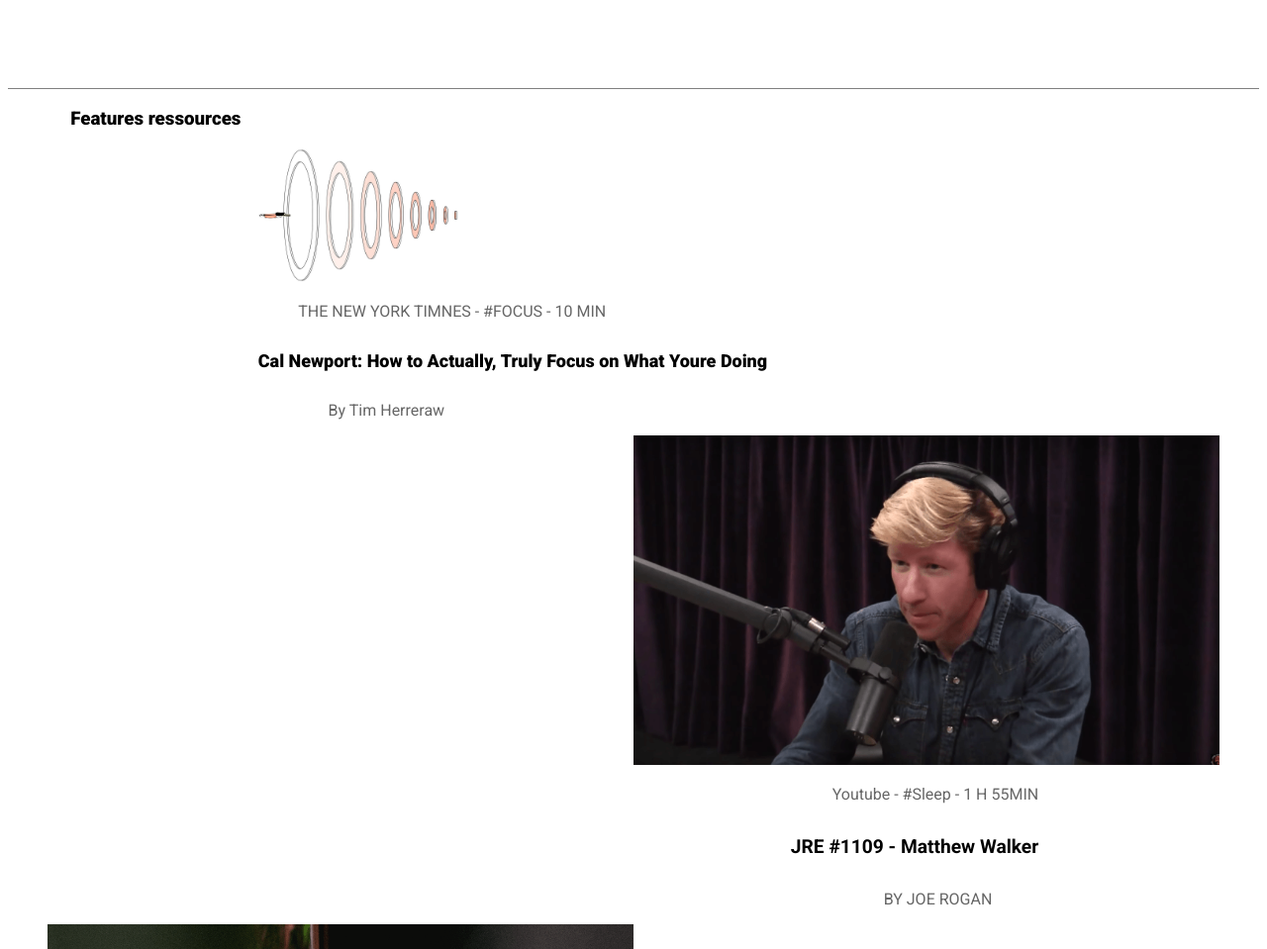
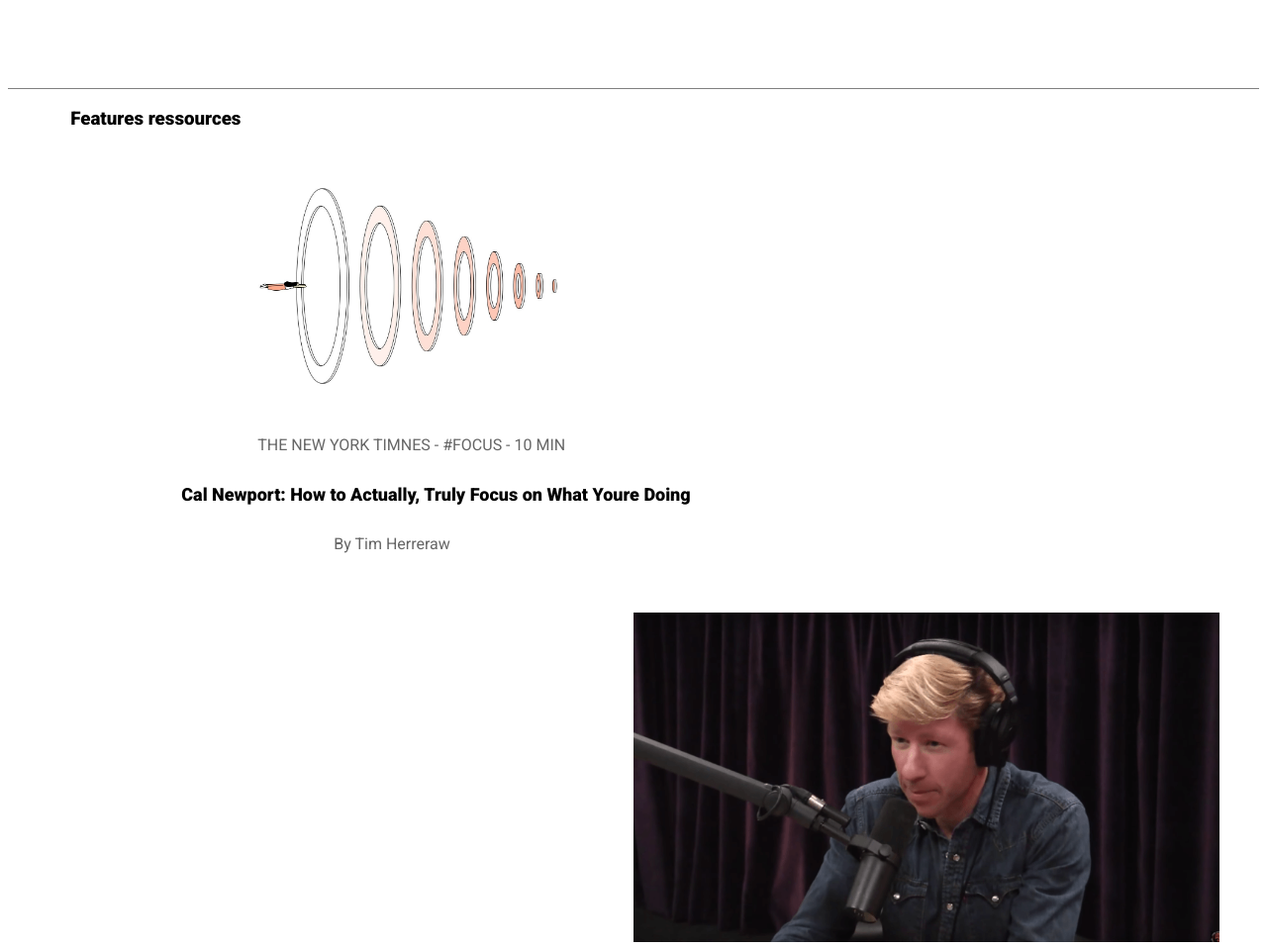
Before and after one commit to Babera91/Level3_2, a plain HTML site: page index.html in a window 1280 px wide. Shown: the part 1422-2381 px from the top of the page at 99% size. Drawn offline with Linux system fonts and the light colour scheme.

Commit message:
add youtube links and css Stuff

```diff
--- a/assets/css/style.css
+++ b/assets/css/style.css
@@ -16,13 +16,14 @@ figure img{
     margin:  auto 14%;
 }
 #newyork{
-    margin-left: 20%;
+    margin-left: 13%;
 }
 #bildkringel{
     margin-left: 20%;
 }
 #kringelbild{
-    width: 20%;
+    width: 30%;
+    padding-bottom: 3%;
 }
 main section:first-of-type img{
     display: inline-block;
@@ -34,7 +35,7 @@ header div ul{
     list-style: none;
 }
 header h1{
-    margin-left: 4%;
+    margin-left: 5%;
     font-size: 50px;
 }
 h1 span{
@@ -61,6 +62,7 @@ main section:first-of-type{
 main section:nth-of-type(2) h3{
     margin-left:5%;
     font-weight: 900;
+    padding-bottom: 3%;
 }
 main section:first-of-type h3{
     font-size: 40px;
@@ -77,16 +79,18 @@ main section:last-of-type{
     padding-top: 5%;
 }
 .h5_1{
+    margin-left: 1%;
     font-weight: 900;
     font-size: large;
 }
 .Tim{
     color:#666;
-    margin-left: 7%;
+    margin-left: 15%;
+    padding-bottom: 4%;
 }
 .Times{
     color:#666;
-    margin-left: 4%;
+    margin-left: 8%;
 }
 .h5_2{
     font-size: larger;
--- a/index.html
+++ b/index.html
@@ -56,7 +56,7 @@
                 Features ressources
             </h3>
             <div id="bildkringel">
-            <img id="kringelbild" src="assets/img/kringel.jpg" alt="">
+                <a href="https://www.nytimes.com/2019/01/13/smarter-living/how-to-actually-truly-focus-on-what-youre-doing.html" target="blank_"><img id="kringelbild" src="assets/img/kringel.jpg" alt=""></a>
             </div>
             <article id="newyork">
                 <p class="Times">
@@ -72,7 +72,7 @@
         </section>
         <section>
             <figure class="bildrechts">
-                <img src="assets/img/mikeman.png" alt="">
+                <a href="https://www.youtube.com/watch?v=pwaWilO_Pig" target="blank_"><img src="assets/img/mikeman.png" alt=""></a>
             <figcaption class="textrechts">
                 <p class="YT">
                     Youtube - #Sleep - 1 H 55MIN
@@ -88,7 +88,7 @@
         </section>
         <section>
             <figure >
-                <img  src="assets/img/sleepwoman.png" alt="">
+                <a href="https://www.theguardian.com/science/2018/oct/08/sleep-how-much-do-we-really-need"  target="blank_"><img  src="assets/img/sleepwoman.png" alt=""></a>
             <figcaption class="textlinks">
                 <p class="YTLinks">
                         THE GURADIAN - # SLEEP - 10 MIN
@@ -104,7 +104,7 @@
         </section>
         <section>
             <figure class="bildrechts">
-                <img src="assets/img/phoneman.png" alt="">
+                <a href="https://www.youtube.com/watch?v=9z8_YhWoq2o"  target="blank_"><img src="assets/img/phoneman.png" alt=""></a>
             <figcaption class="textrechts">
                 <p class="YT">
                         Youtube - #FOCUS - 9 MIN
```
